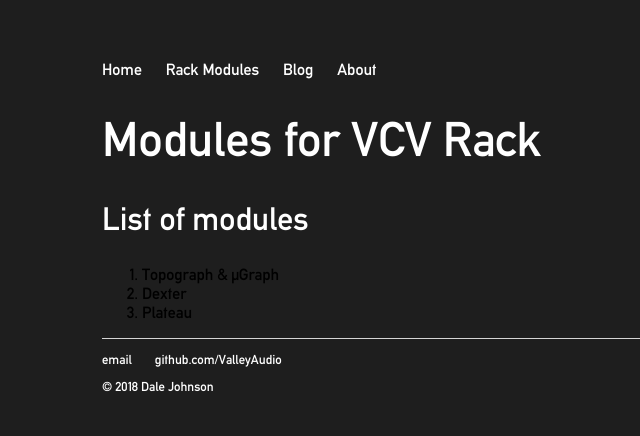
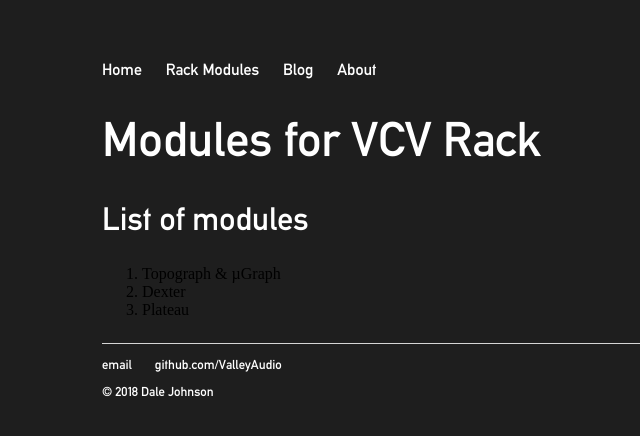
Before and after one commit to ValleyAudio/ValleyAudio.github.io, a Jekyll site: the page built from rack/index.html, in a window 1280 px wide. Shown: the top 436 px of the page, without its empty margins (90-730 px from the left). Built offline with Jekyll 4.4.1, drawn with Linux system fonts in a browser that asks for light colours.

Commit message:
Ammended style sheet

```diff
--- a/css/main.css
+++ b/css/main.css
@@ -12,7 +12,6 @@
     background-color: #1E1E1E;
     margin: 60px auto;
     width: 70%;
-    font-family:'alteDin', 'Helvetica', 'Arial', 'Sans-Serif';
 }
 nav ul, footer ul {
     font-family:'alteDin', 'Helvetica', 'Arial', 'Sans-Serif';
--- a/rack/index.html
+++ b/rack/index.html
@@ -6,8 +6,10 @@
     <h1>Modules for VCV Rack</h1>
     <h2>List of modules</h2>
     <ol>
+    <p>
         <li>Topograph & µGraph</li>
         <li>Dexter</li>
         <li>Plateau</li>
+    </p>
     </ol>
 </div><!-- /.about -->
```
